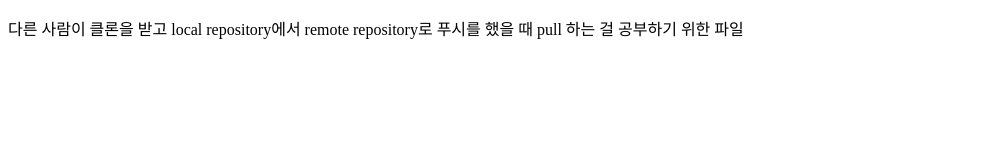
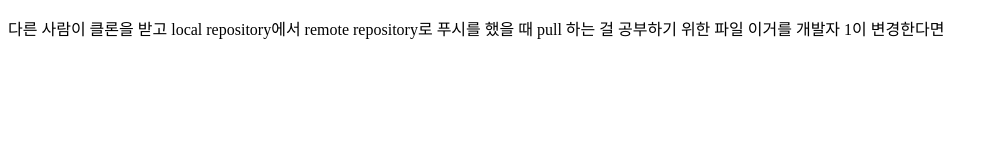
Before and after one commit to postrel63/GitinitTest, a plain HTML site: page index2.html in a window 1280 px wide. Shown: the whole page, without its empty margins (0-997 px from the left). Drawn offline with Linux system fonts and the light colour scheme.

Commit message:
개발자 1이 내용 변경

```diff
--- a/index2.html
+++ b/index2.html
@@ -9,6 +9,7 @@
 <body>
     <p>다른 사람이 클론을 받고 local repository에서 remote repository로 푸시를 했을 때
         pull 하는 걸 공부하기 위한 파일
+        이거를 개발자 1이 변경한다면
 
     </p>
 
```
